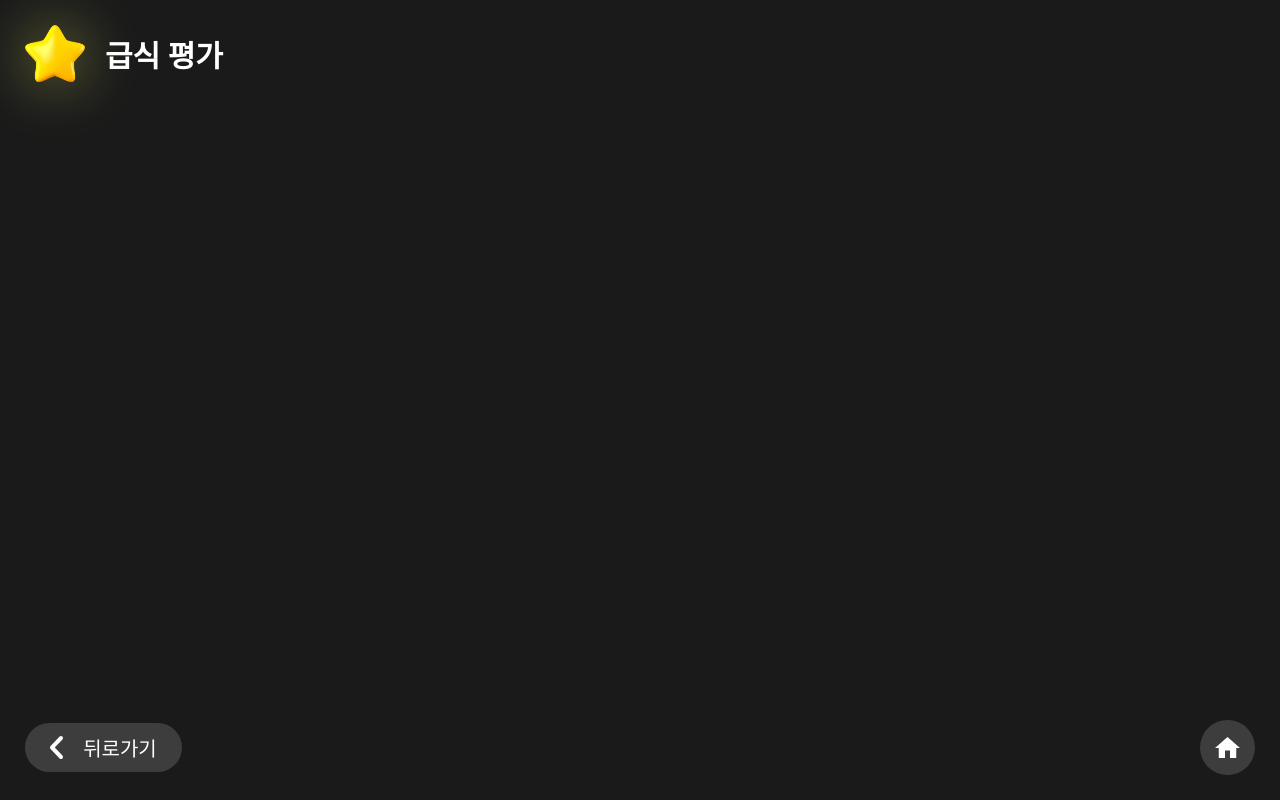
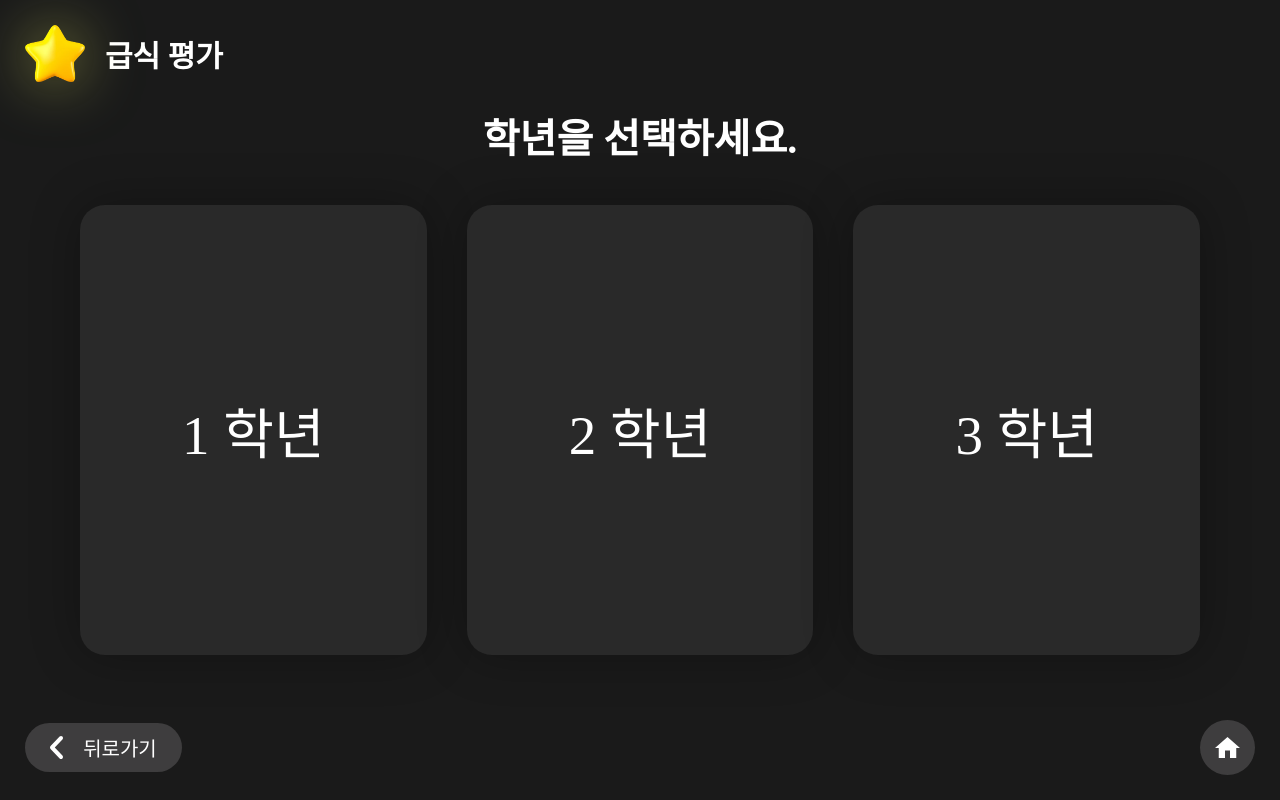
Before and after one commit to qazplm5602/domi_ggmFood, a React (Vite) app in the folder client/: page / in a window 1280 px wide. Built offline with nearby package versions, Linux system fonts and the light colour scheme.

Commit message:
client 학년 선택

```diff
--- a/client/src/components/Content/Content.tsx
+++ b/client/src/components/Content/Content.tsx
@@ -2,6 +2,7 @@ import { useIdentityStore } from '@components/Store/identity';
 import style from '@styles/content/style.module.scss';
 import ContentHead from './Head/Head';
 import ContentInteraction from './Interaction/Interaction';
+import ContentGrade from './Grade/Grade';
 
 export default function Content() {
     const { step } = useIdentityStore();
@@ -10,7 +11,7 @@ export default function Content() {
         <ContentHead />
 
         <section className={style.content}>
-
+            {step === 'Grade' && <ContentGrade />}
         </section>
 
         <ContentInteraction />
--- /dev/null
+++ b/client/src/components/Content/Grade/Grade.tsx
@@ -0,0 +1,12 @@
+import style from '@styles/content/style.module.scss';
+
+export default function ContentGrade() {
+    return <>
+        <h2 className={style.title}>학년을 선택하세요.</h2>
+        <article className={style.gradeList}>
+            <button>1 학년</button>
+            <button>2 학년</button>
+            <button>3 학년</button>
+        </article>
+    </>;
+}
--- a/client/src/styles/content/style.module.scss
+++ b/client/src/styles/content/style.module.scss
@@ -1,3 +1,5 @@
+@use "sass:list";
+
 .main {
     display: flex;
     flex-direction: column;
@@ -32,7 +34,17 @@
     flex-grow: 1;
     height: 0;
 
+    display: flex;
+    flex-direction: column;
+
     // border: 1px solid red;
+
+    & > .title {
+        font-size: 40px;
+        font-weight: 600;
+
+        text-align: center;
+    }
 }
 
 .interaction {
@@ -74,3 +86,51 @@
         }
     }
 }
+
+.gradeList {
+    flex-grow: 1;
+    height: 0;
+
+    display: flex;
+    gap: 0 40px;
+
+    padding: 40px 80px;
+
+    & > button {
+        flex-grow: 1;
+
+        border-radius: 25px;
+        border: none;
+
+        box-shadow: 0 0 50px rgba($color: #000000, $alpha: 0.3);
+
+        font-size: 55px;
+        font-weight: 500;
+        color: $color-white;
+        background-color: $color-mist;
+
+
+        // 애님메이션
+        @for $i from 1 through 3 {
+            &:nth-child(#{$i}) {
+                animation: colorShow#{$i} 0.8s forwards ($i - 1) * 100ms;
+            }
+
+            @keyframes colorShow#{$i} {
+                0% {
+                    background-color: $color-mist;
+                }
+                50% {
+                    background-color: list.nth((
+                    #DBAF00, // 1st color
+                    #E74C3C, // 2nd color
+                    #3498DB  // 3rd color
+                    ), $i);
+                }
+                100% {
+                    background-color: $color-mist;
+                }
+            }
+        }
+    }
+}
```
